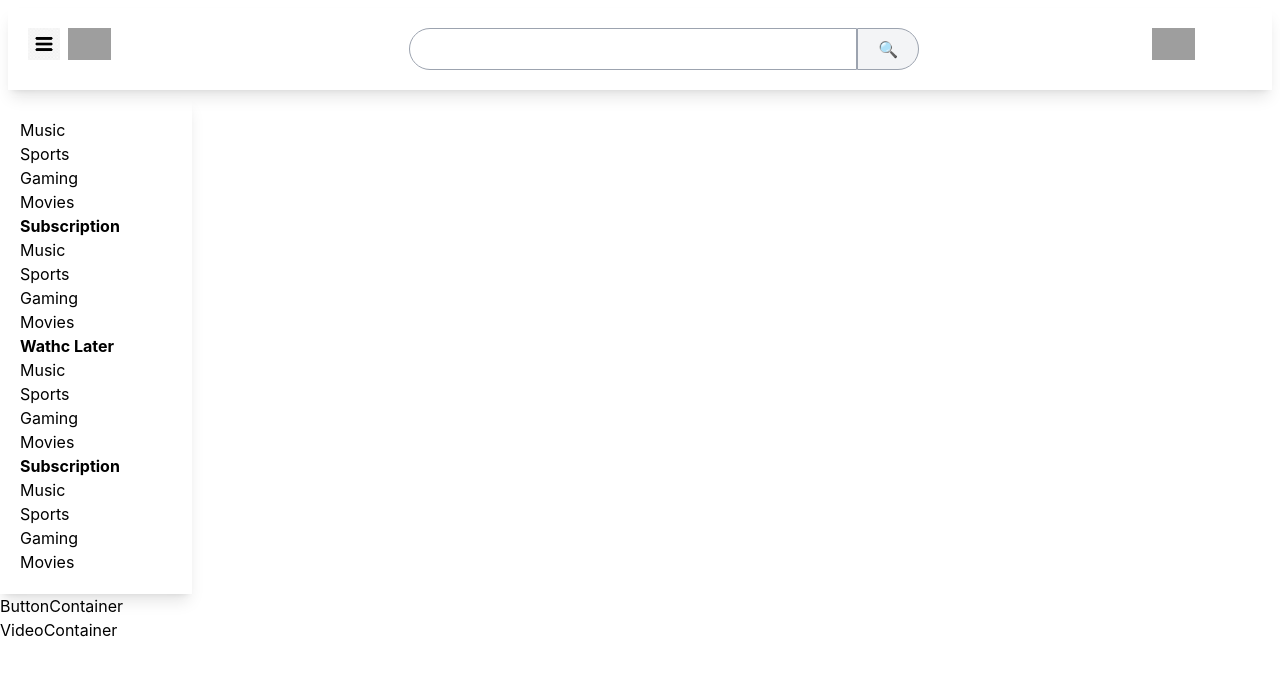
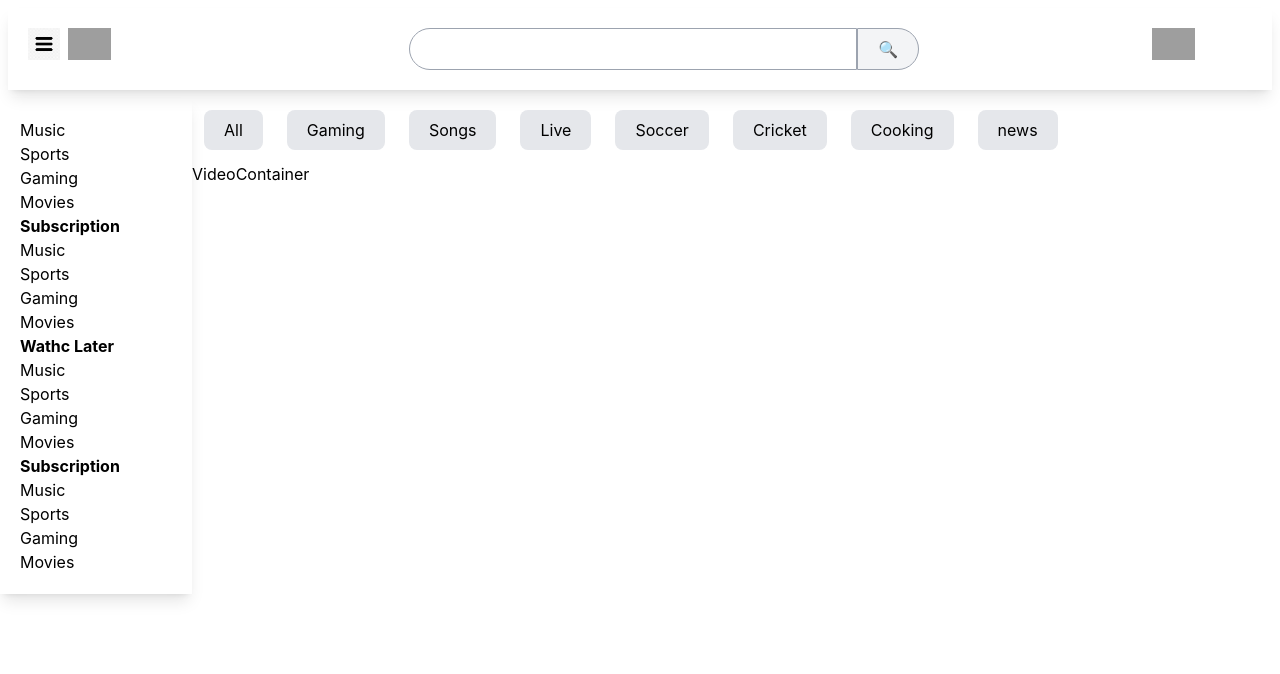
Before and after one commit to navnit0707/VideoStreamingPlatform, a React (Create React App) app: page / in a window 1280 px wide. Shown: the top 674 px of the page. Built offline with nearby package versions, Linux system fonts and the light colour scheme; grey boxes are pictures that could not be loaded.

Commit message:
rendered button and map it by making alist of button

```diff
--- a/src/components/Body.js
+++ b/src/components/Body.js
@@ -1,14 +1,14 @@
-import React from 'react'
-import MainContainer from "./MainContainer"
-import Sidebar from "./Sidebar"
+import React from "react";
+import MainContainer from "./MainContainer";
+import Sidebar from "./Sidebar";
 
 function Body() {
   return (
-    <div>
-        <Sidebar />
-        <MainContainer />
+    <div className="flex">
+      <Sidebar />
+      <MainContainer />
     </div>
-  )
+  );
 }
 
-export default Body
+export default Body;
--- /dev/null
+++ b/src/components/Button.js
@@ -0,0 +1,11 @@
+import React from "react";
+
+function Button({ name }) {
+  return (
+    <div>
+      <button className="px-5 py-2 m-3 bg-gray-200 rounded-lg">{name}</button>
+    </div>
+  );
+}
+
+export default Button;
--- a/src/components/ButtonContainer.js
+++ /dev/null
@@ -1,9 +0,0 @@
-import React from 'react'
-
-const ButtonContainer = () => {
-  return (
-    <div>ButtonContainer</div>
-  )
-}
-
-export default ButtonContainer
--- /dev/null
+++ b/src/components/ButtonList.js
@@ -0,0 +1,24 @@
+import React from "react";
+import Button from "./Button";
+
+const list = [
+  "All",
+  "Gaming",
+  "Songs",
+  "Live",
+  "Soccer",
+  "Cricket",
+  "Cooking",
+  "news",
+];
+function ButtonList() {
+  return (
+    <div className="flex">
+      {list.map((value) => {
+        return <Button name={value} />;
+      })}
+    </div>
+  );
+}
+
+export default ButtonList;
--- a/src/components/MainContainer.js
+++ b/src/components/MainContainer.js
@@ -1,14 +1,14 @@
-import React from 'react'
-import ButtonContainer from "./ButtonContainer"
-import VideoContainer from "./VideoContainer"
+import React from "react";
+import ButtonList from "./ButtonList";
+import VideoContainer from "./VideoContainer";
 
 const MainContainer = () => {
   return (
     <div>
-        <ButtonContainer />
-        <VideoContainer />
+      <ButtonList />
+      <VideoContainer />
     </div>
-  )
-}
+  );
+};
 
-export default MainContainer
+export default MainContainer;
--- a/src/components/Sidebar.js
+++ b/src/components/Sidebar.js
@@ -1,6 +1,10 @@
 import React from "react";
+import { useSelector } from "react-redux";
 
 const Sidebar = () => {
+  const isMenuOpen = useSelector((store) => store.app.isMenuOpen);
+
+  if (!isMenuOpen) return null;
   return (
     <div className="p-5 shadow-lg w-48">
       <ul>
--- a/src/utils/appSlice.js
+++ b/src/utils/appSlice.js
@@ -6,7 +6,7 @@ const appSlice = createSlice({
     isMenuOpen: true,
   },
   reducers: {
-    toggleMenu: (state, action) => {
+    toggleMenu: (state) => {
       state.isMenuOpen = !state.isMenuOpen;
     },
   },
```
Also changed, not shown: src/components/Head.js (+16 -8 lines).
